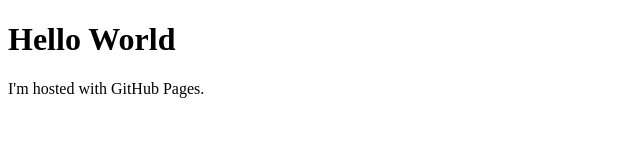
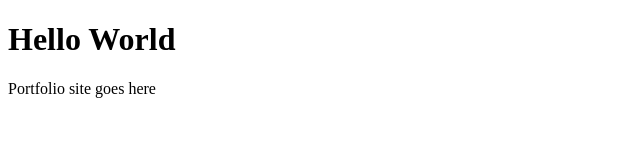
Before and after one commit to robinbro/robinbro.github.io, a plain HTML site: page index.html in a window 1280 px wide. Shown: the full height of the page, 0-640 px from the left. Drawn offline with Linux system fonts and the light colour scheme.

Commit message:
Update index.html

```diff
--- a/index.html
+++ b/index.html
@@ -2,6 +2,6 @@
 <html>
 <body>
 <h1>Hello World</h1>
-<p>I'm hosted with GitHub Pages.</p>
+<p>Portfolio site goes here</p>
 </body>
 </html>
```
